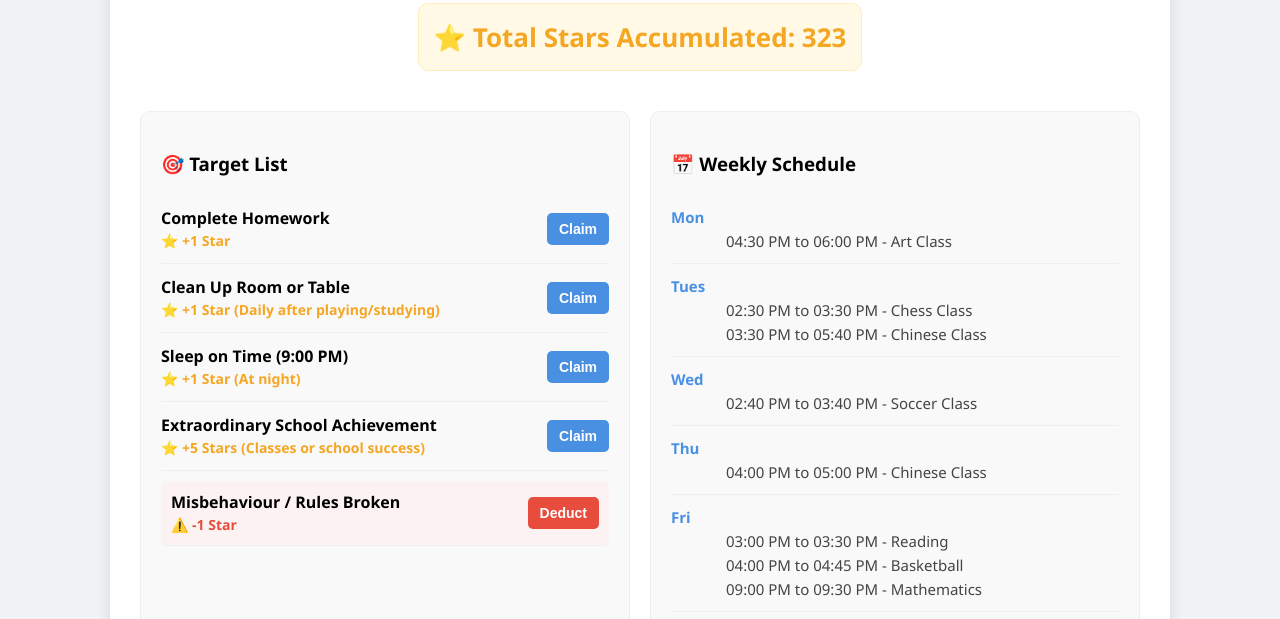
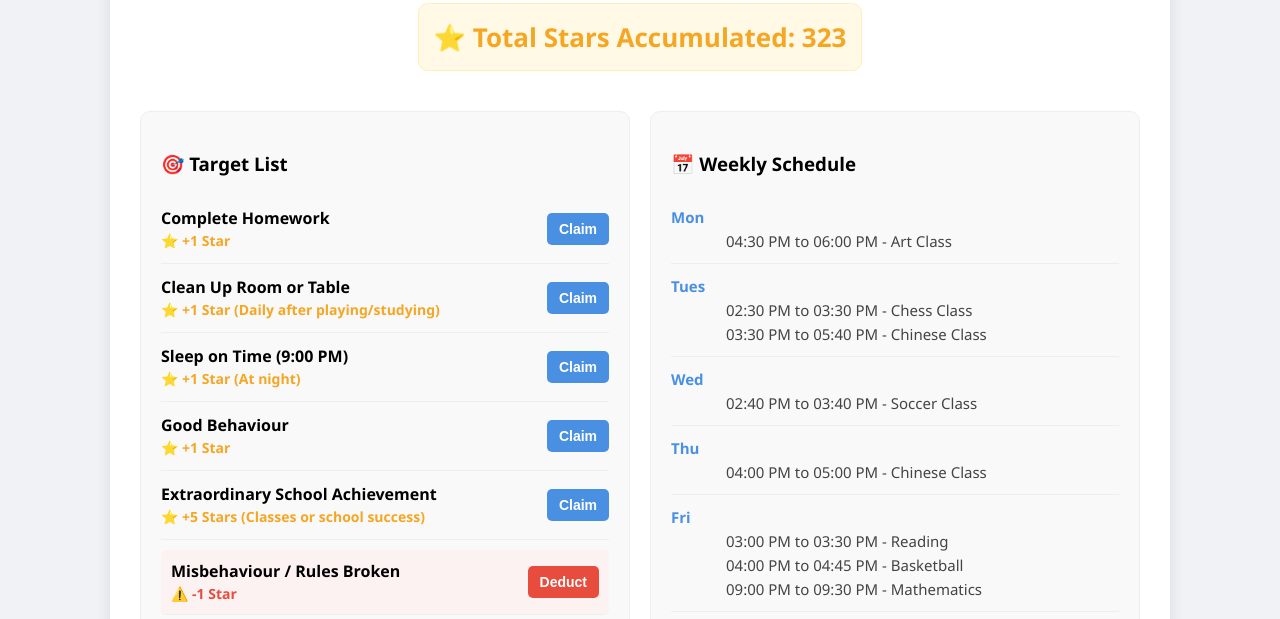
Before and after one commit to JeffPhang0908/jeffphang0908.github.io, a plain HTML site: page index.html in a window 1280 px wide. Shown: the part 136-755 px from the top of the page. Drawn offline with Linux system fonts and the light colour scheme.

Commit message:
Add files via upload

```diff
--- a/index.html
+++ b/index.html
@@ -47,6 +47,7 @@
                     <li><div class="task-info"><strong>Complete Homework</strong><span class="star-badge">⭐ +1 Star</span></div><button class="btn-blue" onclick="modifyStars(1, true)">Claim</button></li>
                     <li><div class="task-info"><strong>Clean Up Room or Table</strong><span class="star-badge">⭐ +1 Star (Daily after playing/studying)</span></div><button class="btn-blue" onclick="modifyStars(1, true)">Claim</button></li>
                     <li><div class="task-info"><strong>Sleep on Time (9:00 PM)</strong><span class="star-badge">⭐ +1 Star (At night)</span></div><button class="btn-blue" onclick="modifyStars(1, true)">Claim</button></li>
+                    <li><div class="task-info"><strong>Good Behaviour</strong><span class="star-badge">⭐ +1 Star</span></div><button class="btn-blue" onclick="modifyStars(1, true)">Claim</button></li>
                     <li><div class="task-info"><strong>Extraordinary School Achievement</strong><span class="star-badge">⭐ +5 Stars (Classes or school success)</span></div><button class="btn-blue" onclick="modifyStars(5, true)">Claim</button></li>
                     <li style="background: #fdf2f2; border-radius: 5px; padding: 10px; margin-top: 10px;"><div class="task-info"><strong>Misbehaviour / Rules Broken</strong><span class="minus-badge">⚠️ -1 Star</span></div><button class="btn-red" onclick="modifyStars(1, false)">Deduct</button></li>
                 </ul>
```
